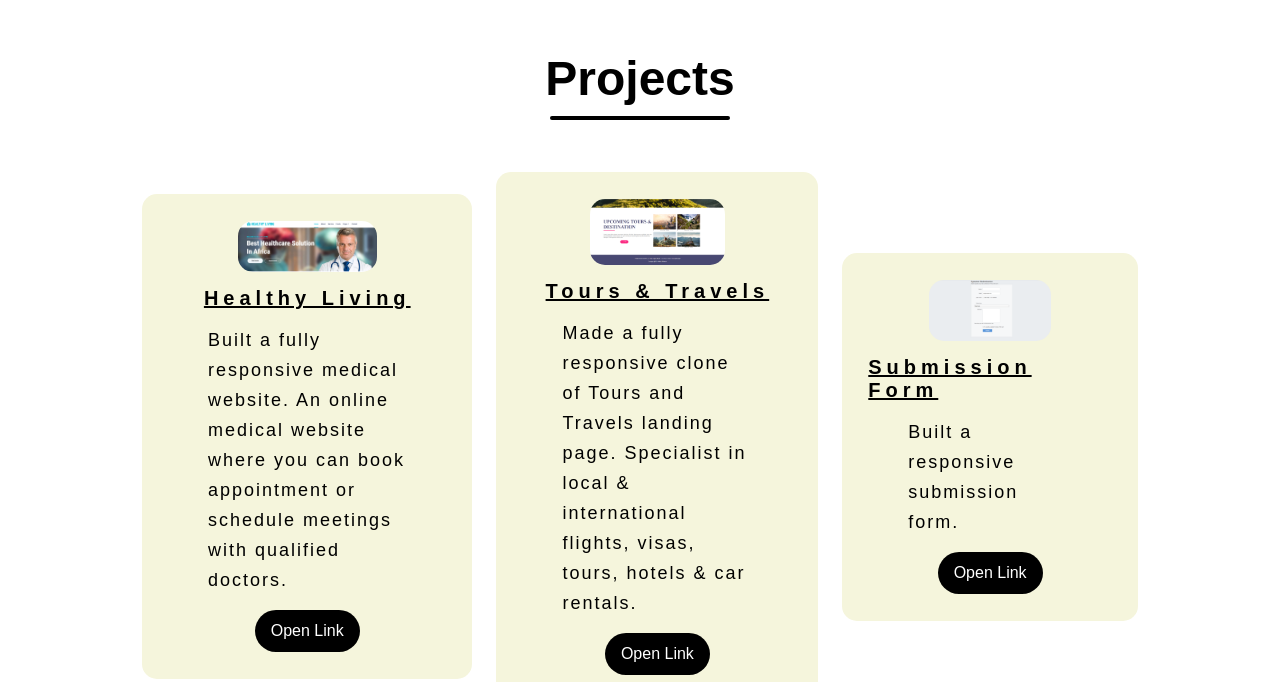
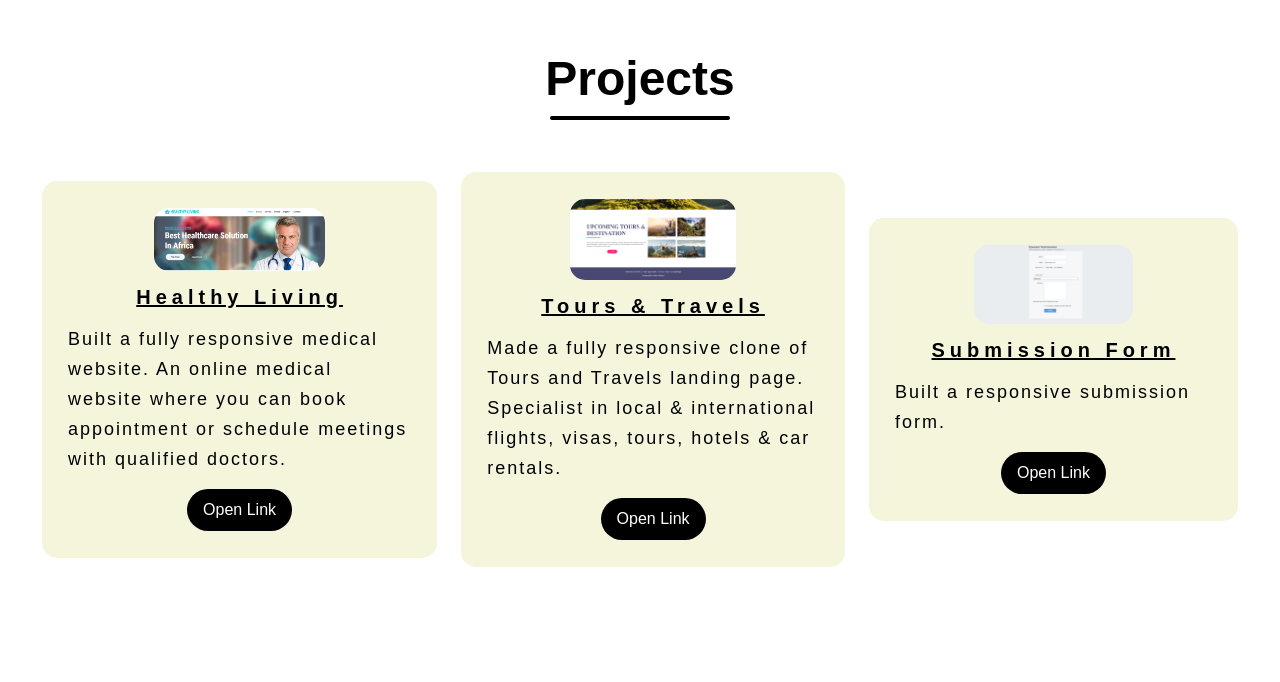
Before and after one commit to Temitope-Kupoluyi/portfolio.repo, a plain HTML site: page index.html in a window 1280 px wide. Shown: the part 1528-2210 px from the top of the page. Drawn offline with Linux system fonts and the light colour scheme.

Commit message:
Added a new style

```diff
--- a/styles.css
+++ b/styles.css
@@ -108,7 +108,7 @@ span {
 section {
     background-color: whitesmoke;
     width: 100%;
-    padding: 100px 100px;
+    padding: 100px 0px;
 }
 .title  {
     text-align: center;
@@ -140,7 +140,7 @@ p {
     letter-spacing: 2px;
     line-height: 30px;
     font-size: 18px;
-    padding: 0px 40px;
+    /* padding: 0px 40px; */
 }
 .about .ctn {
     font-size: 20px;
@@ -155,7 +155,7 @@ img:hover {
 .service {
     background: white;
     width: 100%;
-    padding: 100px 100px;
+    padding: 100px 0px;
 }
 .box {
     color: black;
@@ -163,7 +163,7 @@ img:hover {
     text-align: center;
 }
 .service .row {
-    justify-content: space-around;
+    justify-content: space-evenly;
 }
 .service .column {
     /* justify-content: space-around; */
@@ -180,7 +180,6 @@ img:hover {
 .service .column img {
     width: 50%;
     height: 50%;
-    object-fit: cover;
 }
 .service h4 {
     color: black;
@@ -240,6 +239,7 @@ img:hover {
     }
     .row {
         flex-direction: column;
+        justify-content: space-evenly;
     }
     .row .column {
         margin: 20px auto;
@@ -248,7 +248,7 @@ img:hover {
         max-width: 90%;
     }
     p {
-        padding: 10px;
+        /* padding: 10px; */
         font-size: 13px;
         font-weight: bold;
     }
```
